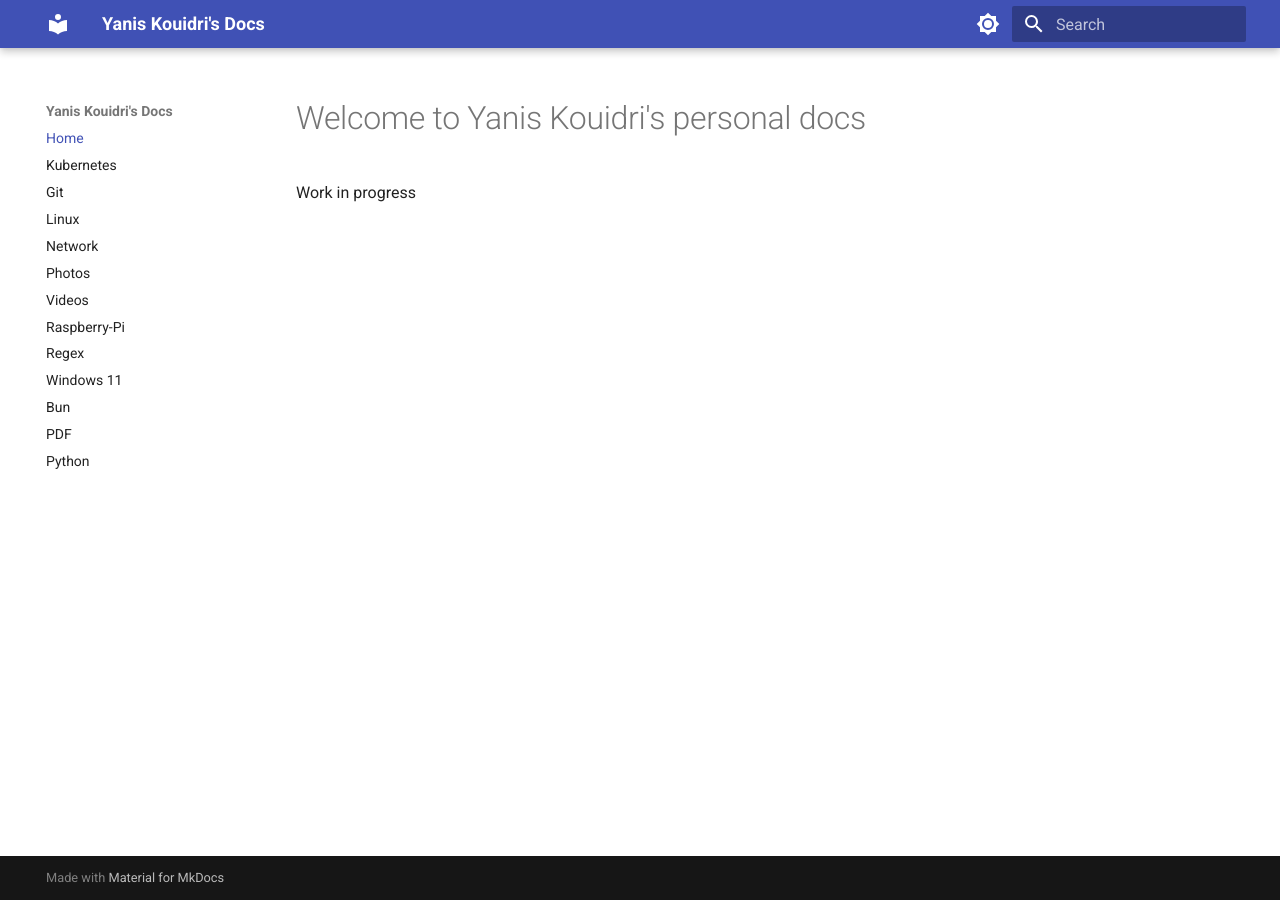
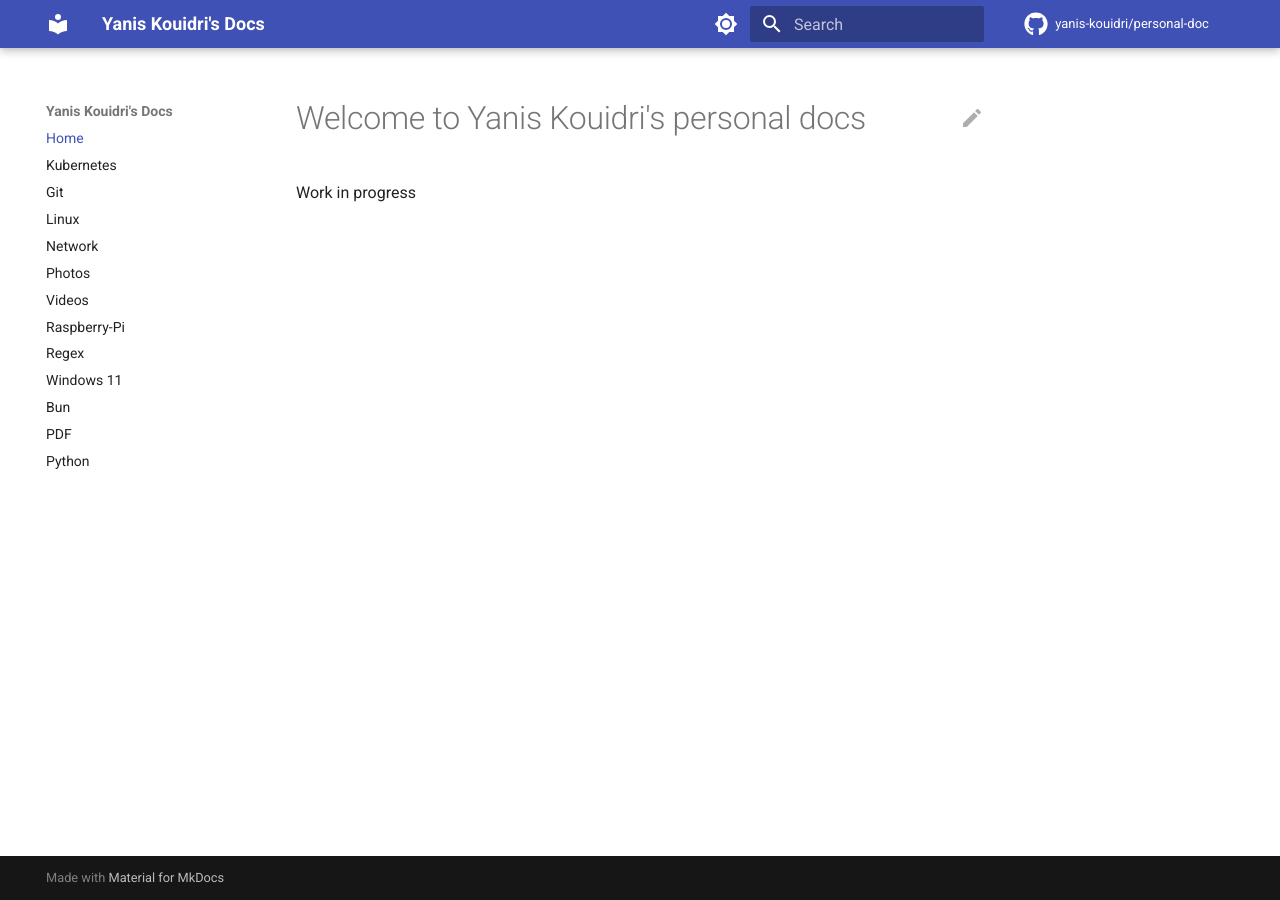
Before and after one commit to Yanis-Kouidri/personal-doc, an MkDocs documentation site: the page built from docs/index.md, in a window 1280 px wide. Built offline with MkDocs 1.6.1 and Material for MkDocs 9.7.7, drawn with Linux system fonts in a browser that asks for light colours; comment, search, counter and statistics services are not loaded.

Commit message:
feat: add mkdocs features

```diff
--- a/mkdocs.yml
+++ b/mkdocs.yml
@@ -1,5 +1,8 @@
 site_name: Yanis Kouidri's Docs
 site_url: https://yanis-kouidri.github.io/personal-doc/
+repo_url: https://github.com/yanis-kouidri/personal-doc
+repo_name: yanis-kouidri/personal-doc
+edit_uri: edit/main/docs/
 nav:
   - Home: index.md
   - Kubernetes: kubernetes.md
@@ -17,8 +20,20 @@ nav:
 
 theme:
   name: material
+  language: en
+  icon:
+    repo: fontawesome/brands/github
+    edit: material/pencil
+    view: material/eye
   features:
     - content.code.copy
+    - navigation.instant
+    - navigation.instant.prefetch
+    - navigation.top
+    - content.action.edit
+    - search.suggest
+    - search.highlight
+    - search.share
   palette:
     - media: "(prefers-color-scheme: light)"
       scheme: default
@@ -44,4 +59,7 @@ markdown_extensions:
   - pymdownx.inlinehilite
   - pymdownx.snippets
   - pymdownx.superfences
+  - pymdownx.details
   - admonition
+  - toc:
+      permalink: true
```
